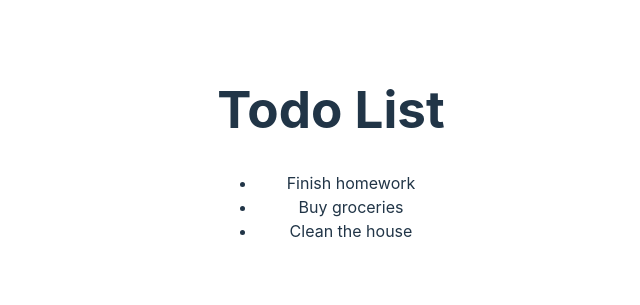
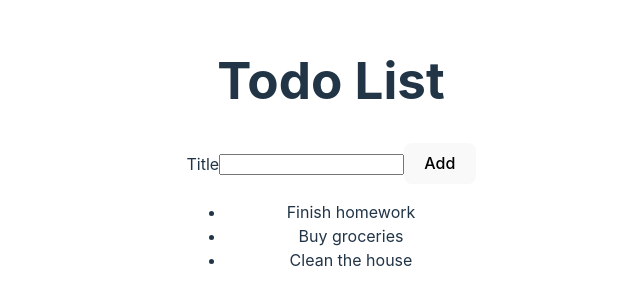
Before and after one commit to Olga975/ibis-react-todo, a React (Vite) app: page / in a window 1280 px wide. Shown: the part 247-552 px from the top of the page, without its empty margins (309-949 px from the left). Built offline with nearby package versions, Linux system fonts and the light colour scheme.

Commit message:
lesson 2

```diff
--- /dev/null
+++ b/src/AddTodoForm.jsx
@@ -0,0 +1,14 @@
+import React from "react";
+
+function AddTodoForm() {
+    return (
+        <form>
+            <label htmlFor="todoTitle">Title</label>
+            <input type="text" id="todoTitle"></input>
+            <button>Add</button>
+        </form>
+
+    )
+}
+
+export default AddTodoForm;
--- a/src/App.jsx
+++ b/src/App.jsx
@@ -2,22 +2,15 @@
 import reactLogo from './assets/react.svg'
 import viteLogo from '/vite.svg'
 import './App.css'
-
-const todoList = [
-  { id: 1, title: "Finish homework" },
-  { id: 2, title: "Buy groceries" },
-  { id: 3, title: "Clean the house" }
-];
+import TodoList from './TodoList'
+import AddTodoForm from './AddTodoForm'
 
 function App() {
   return (
     <>
       <h1>Todo List</h1>
-      <ul>
-        {todoList.map(todo => (
-          <li key={todo.id}>{todo.title}</li>
-        ))}
-      </ul>
+      <AddTodoForm />
+      <TodoList />
     </>
   );
 }
--- /dev/null
+++ b/src/TodoList.jsx
@@ -0,0 +1,19 @@
+import React from 'react';
+
+const todoList = [
+  { id: 1, title: "Finish homework" },
+  { id: 2, title: "Buy groceries" },
+  { id: 3, title: "Clean the house" }
+];
+
+function TodoList() {
+  return (
+    <ul>
+      {todoList.map(todo => (
+        <li key={todo.id}>{todo.title}</li>
+      ))}
+    </ul>
+  );
+}
+
+export default TodoList;
```
